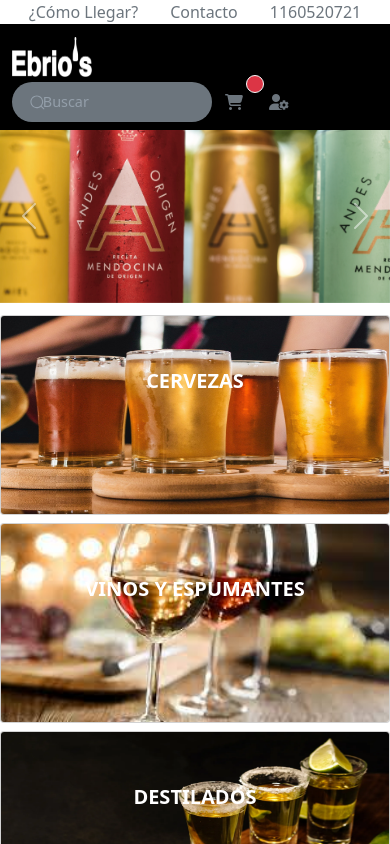
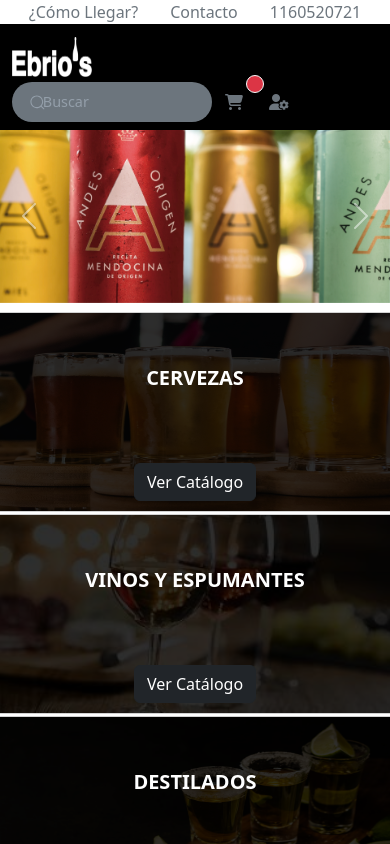
Before and after one commit to MauriRios/CreationShopFE, an Angular app in the folder creationshopfe/: page / in a window 390 px wide. Shown: the top 844 px of the page. Built offline with nearby package versions, Linux system fonts and the light colour scheme; what ngx-owl-carousel-o would draw is missing.

Commit message:
animacion mejorada, aplicacion de filtros en seccion catalogos

```diff
--- a/creationshopfe/src/app/components/catalogs/catalogs.component.css
+++ b/creationshopfe/src/app/components/catalogs/catalogs.component.css
@@ -1,7 +1,7 @@
 .col-sm-12,
 .col-md-6,
 .col-lg-3 {
-  padding: 4px;
+  padding: 1px;
 }
 
 .container-flex {
@@ -20,22 +20,18 @@
   overflow: hidden;
 }
 
-/* .opacity-mask {
-  background-color: rgba(0, 0, 0, 0.5);
-  width: 100%;
-  height: 100%;
-  position: absolute;
-  left: 0;
-  top: 0;
-  z-index: 2;
-} */
 .card:hover > a {
   animation: myAnim 0.5s ease 0s 1 normal forwards;
   opacity: 1;
   transition: opacity 1.2s ease 0s;
 }
 
+.card > img {
+  filter: brightness(18%);
+}
+
 .card:hover > img {
+  filter: brightness(90%);
   transform: scale(1.05);
   transition: 0.5s ease;
 }
@@ -73,3 +69,13 @@
 a {
   top: 150px;
 }
+
+@media (max-width: 767px) {
+  .card:hover > a {
+    animation: myAnim 0;
+    opacity: 1;
+  }
+  .card > a {
+    opacity: 1;
+  }
+}
```
